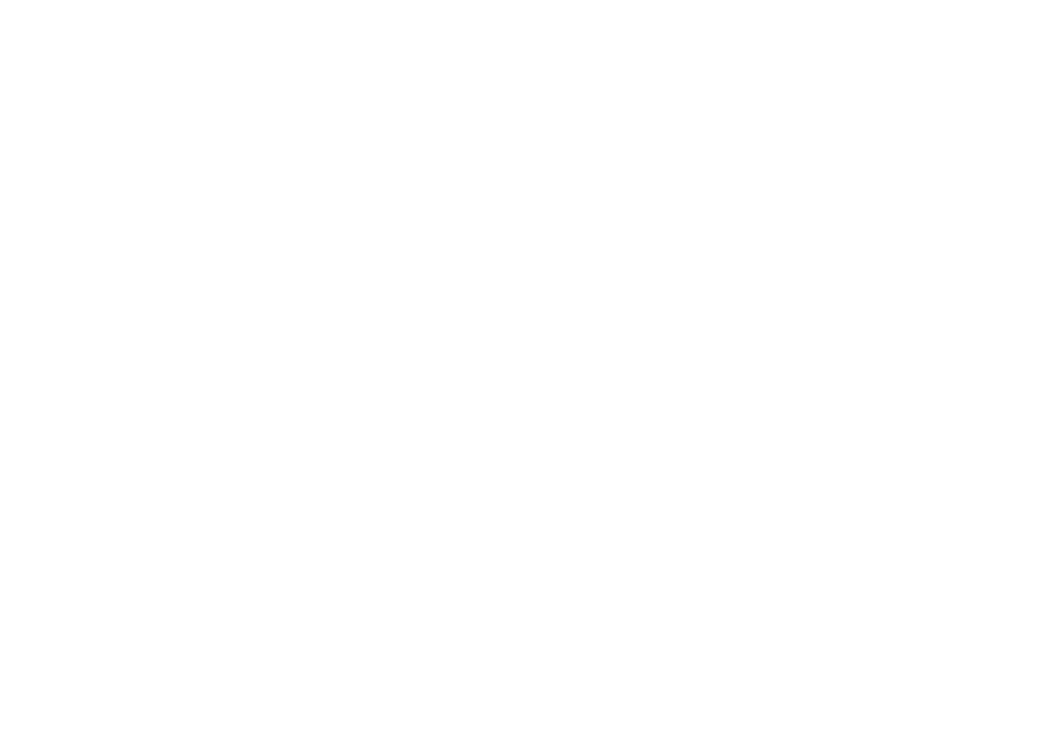
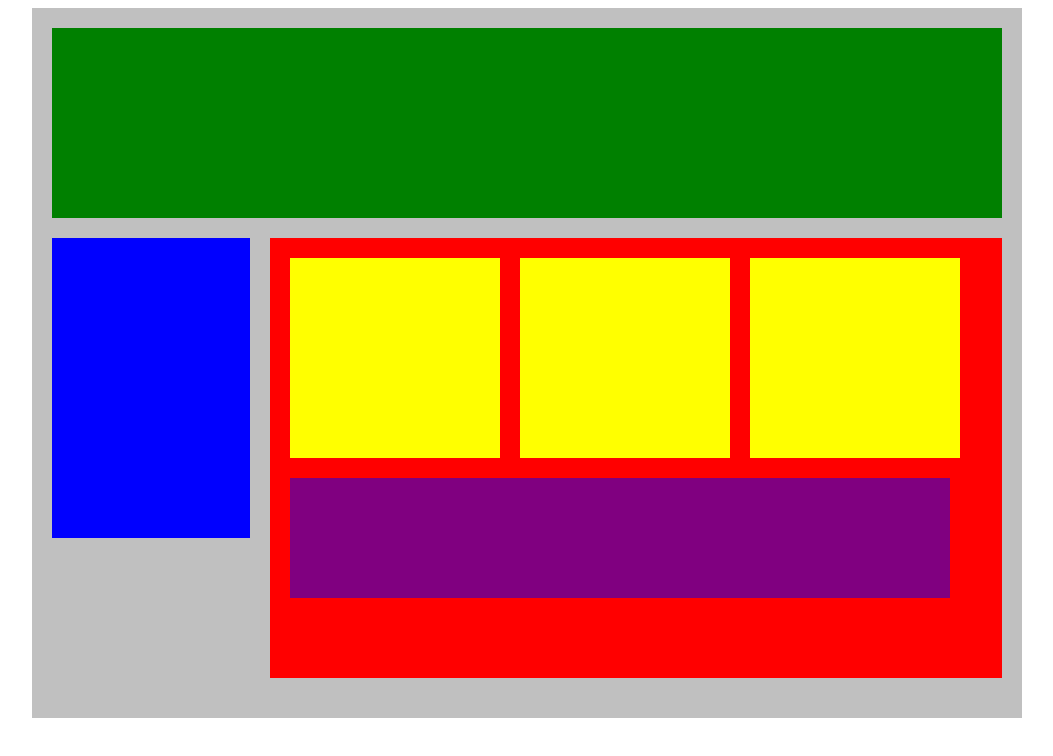
Before and after one commit to vircabading/Coding_Dojo_Web_Fundamentals_CSS_Flex_Our_Blocks, a plain HTML site: page index.html in a window 1280 px wide. Shown: the whole page, without its empty margins (113-1166 px from the left). Drawn offline with Linux system fonts and the light colour scheme.

Commit message:
Flex containers

```diff
--- a/index.html
+++ b/index.html
@@ -11,9 +11,22 @@
     <meta http-equiv="X-UA-Compatible" content="IE=edge">
     <meta name="viewport" content="width=device-width, initial-scale=1.0">
     <link rel="stylesheet" href="style.css">
-    <title>Flex our Blocks</title>
+    <title>Position Practice</title>
 </head>
 <body>
-
+    <div class="container">
+        <div class="top-nav"></div>
+        <div class="row">
+            <div class="side-nav"></div>
+            <div class="main">
+                <div class="row">
+                    <div class="sub-content"></div>
+                    <div class="sub-content"></div>
+                    <div class="sub-content"></div>
+                </div>
+                <div id="advertisement"></div>
+            </div>
+        </div>
+    </div>
 </body>
 </html>
--- a/style.css
+++ b/style.css
@@ -4,3 +4,51 @@
     By: Virgilio D. Cabading Jr.
     Created: October 12, 2021
     /////////////////////////////////////////*/
+
+    .container{
+        width: 950px;
+        background-color: silver;
+        margin: 0px auto;
+        padding: 20px;
+    }
+
+    .container>* {
+        padding: 20px 0px;                         /*  */
+    }
+
+    .top-nav {
+        height: 150px;
+        background-color: green;
+        display: block;
+    }
+    .side-nav {
+        height: 300px;
+        width: 200px;
+        background-color: blue;
+        display: flex;
+        align-items: center;
+    }
+    .main {
+        height: 400px;
+        width: 700px;
+        background-color: red;
+        padding: 20px;
+        margin-left: 20px;
+
+    }
+    .sub-content {
+        height: 200px;
+        width: 210px;
+        background-color: yellow;
+        margin-right: 20px;
+
+    }
+    #advertisement {
+        height: 120px;
+        width: 660px;
+        background-color: purple;
+        margin-top: 20px;
+    }
+    .row {
+        display: flex;
+    }
```
